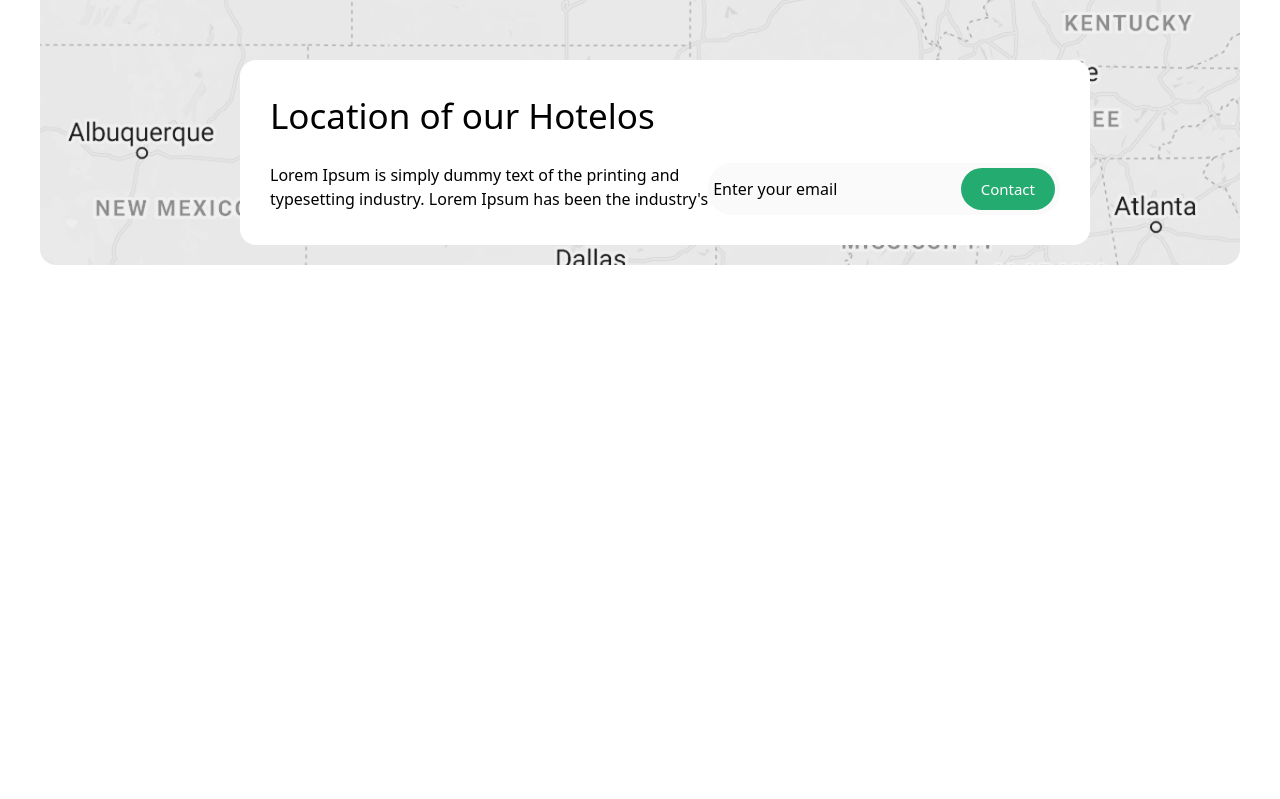
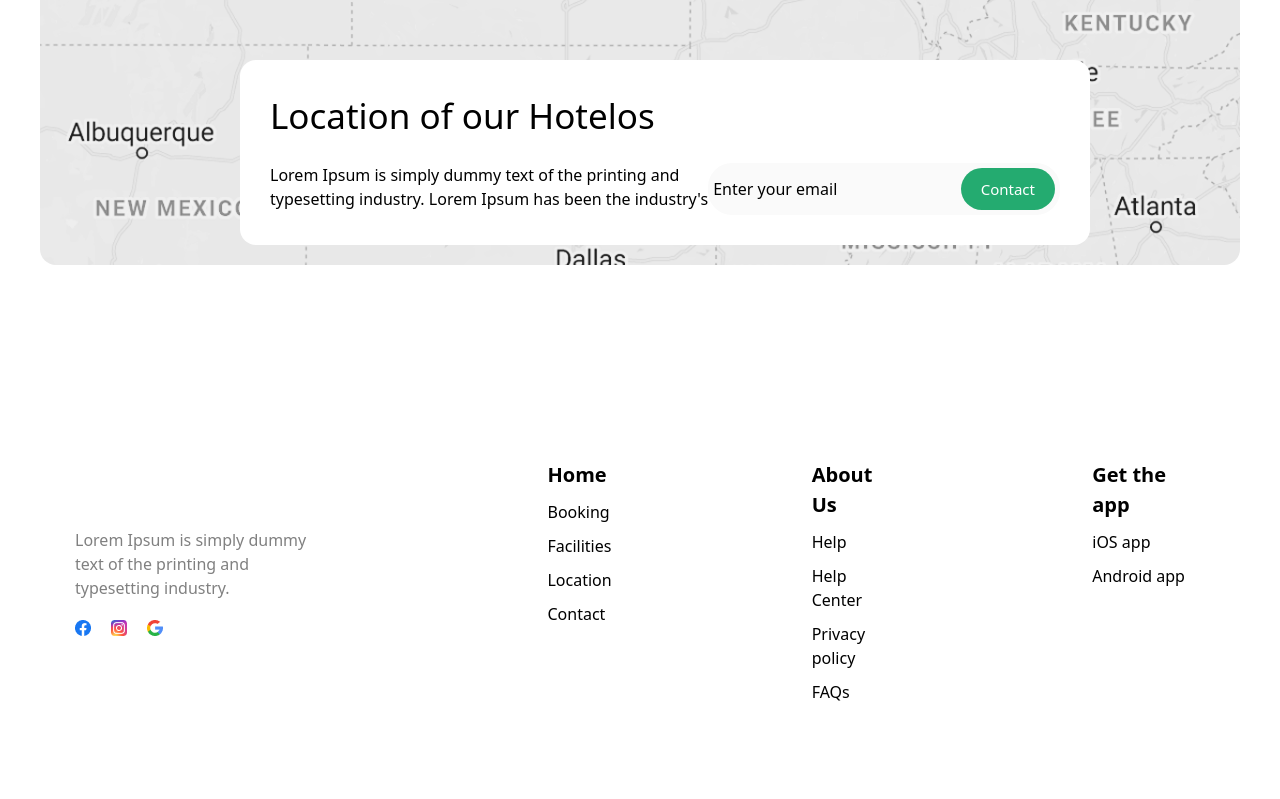
Before and after one commit to rxmnw/BRANCHES, a website: page src/index.html in a window 1280 px wide. Shown: the part 3503-4302 px from the top of the page. Before the commit the page ends 3768 px from the top, so only its background shows below. Drawn offline with Linux system fonts and the light colour scheme; files whose address does not match are found by name.

Commit message:
footerp2

```diff
--- a/src/index.html
+++ b/src/index.html
@@ -279,6 +279,56 @@
     </div>
 
 </section>
+
+
+<footer   class="mt-[100px]" >
+
+     <div class="lg:flex lg:justify-around lg:p-[75px]  ">
+       <div class="lg:flex lg:items-center lg:gap-[200px]">
+         <div class="lg:w-[270px] lg:flex lg:flex-col lg:gap-[20px] hidden">
+            <p class="w-[250px] text-[grey]">Lorem Ipsum is simply dummy text of the printing and typesetting industry.</p>
+       <div class="flex gap-[20px]">
+        <img src="./Group 23.png" alt="">
+        <img src="./Group 24.png" alt="">
+        <img src="./search 1.png" alt="">
+       </div>
+        </div>
+
+
+<div class="lg:flex lg:gap-[200px] flex  m-auto gap-[50px]   p-[20px]">
+    <div class="flex flex-col gap-[10px]">
+    <p class="font-bold text-[20px]">Home</p>
+    <p>Booking</p>
+    <p>Facilities</p>
+    <p>Location</p>
+    <p>Contact</p>
+
+</div>
+
+<div class="flex flex-col gap-[10px]">
+    <p class="font-bold text-[20px]">About Us</p>
+    <p>Help</p>
+    <p>Help Center</p>
+    <p>Privacy policy</p>
+    <p>FAQs</p>
+
+</div>
+
+<div class="flex flex-col gap-[10px]">
+    <p class="font-bold text-[20px]">Get the app</p>
+    <p>iOS app</p>
+    <p>Android app</p>
+
+
+</div>
+</div>
+       </div>
+
+    </div>
+</footer>
+
+
+
 </main>
 </body>
 </html>
```
